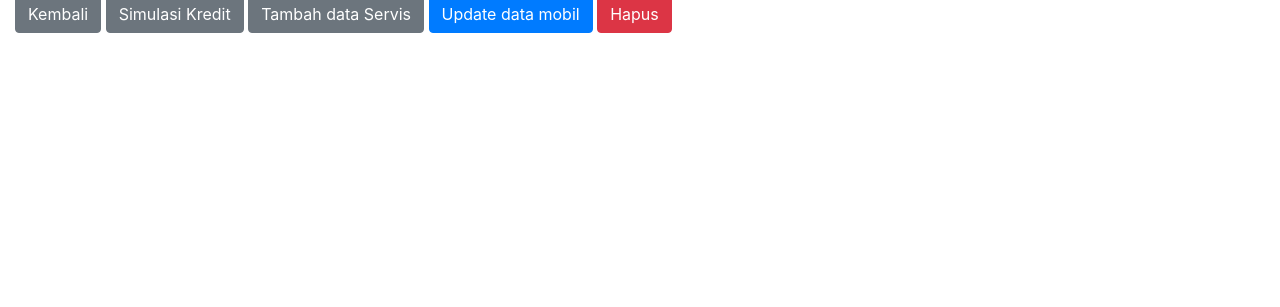
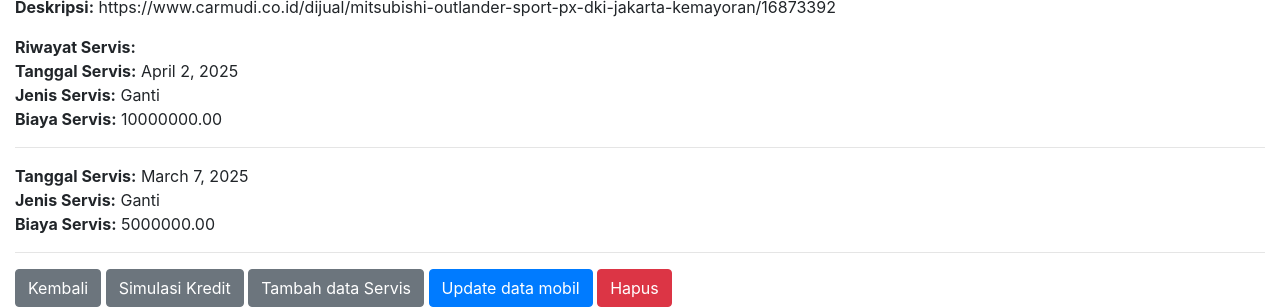
Before and after one commit to xarksy/carShowroom, a Django app: page /detail/4/ in a window 1280 px wide. Shown: the part 510-817 px from the top of the page. Before the commit the page ends 543 px from the top, so only its background shows below. Run offline with Django 5.2, Linux system fonts and the light colour scheme; data comes from the database, SQL or seed files in the repository; both versions use the stored data as it was after the commit; some libraries are stand-ins or nearby versions.

Commit message:
display riwayat servis

```diff
--- a/showroomCar/cars/forms.py
+++ b/showroomCar/cars/forms.py
@@ -27,7 +27,7 @@ class ServiceHistoryForm (forms.ModelForm):
     """
     class Meta:
         model = ServiceHistory
-        fields = ['id','mobil', 'tanggal_service', 'deskripsi', 'biaya']
+        fields = ['mobil', 'tanggal_service', 'deskripsi', 'biaya']
         widgets = {
             'tanggal_service': forms.DateInput(attrs={'type': 'date'}),
         }
--- a/showroomCar/cars/templates/cars/car_form.html
+++ b/showroomCar/cars/templates/cars/car_form.html
@@ -23,6 +23,7 @@
             </div>
         </div>
 
+        {% block content_form %}
         <form method="POST" enctype="multipart/form-data">
             {% csrf_token %} {{ form.non_field_errors }}
             {% for field in form  %}
@@ -31,7 +32,9 @@
             <div class="mb-3">
                 <button type="submit" class="btn btn-primary">Simpan</button>
                 <a href="{% url 'carList' %}" class="btn btn-secondary">Kembali</a>
+            </div>
         </form>
+        {% endblock content_form %}
     </div>
 
     <script src="https://code.jquery.com/jquery-3.2.1.slim.min.js"
--- a/showroomCar/cars/templates/cars/detail.html
+++ b/showroomCar/cars/templates/cars/detail.html
@@ -37,6 +37,21 @@
 
         </div>
 
+        <div class="mb-3">
+            <strong>Deskripsi:</strong> {{ car.deskripsi }}
+        </div>
+
+        <div class="mb-3">
+            <strong>Riwayat Servis:</strong><br>
+            {% comment %} {{ car.service_history }}<br> {% endcomment %}
+            {% for service in service_history %}
+                <strong>Tanggal Servis:</strong> {{ service.tanggal_service }}<br>
+                <strong>Jenis Servis:</strong> {{ service.deskripsi }}<br>
+                <strong>Biaya Servis:</strong> {{ service.biaya }}<br>
+                <hr>
+            {% endfor %}
+        </div>
+
         <a href="{% url 'carList' %}" class="btn btn-secondary">Kembali</a>
         <a href="{% url 'carList' %}" class="btn btn-secondary">Simulasi Kredit</a>
         <a href="{% url 'car_service' car.id %}" class="btn btn-secondary">Tambah data Servis</a>
--- a/showroomCar/cars/views.py
+++ b/showroomCar/cars/views.py
@@ -47,8 +47,10 @@ def detail_car(request, car_id):
     """
     # Fetch the car object using the provided car_id
     car = get_object_or_404(Cars, id=car_id)
+    service_history = car.service_histories.all()  # Fetch the service history entries for the car
     context = {
-        'car': car  # Pass the car object to the template for rendering
+        'car': car,  # Pass the car object to the template for rendering
+        'service_history': service_history  # Pass the service
     }
     # Render the template with the car details
     return render(request, 'cars/detail.html', context)
```
Also changed, not shown: showroomCar/cars/templates/cars/service_history_form.html (+13 -0 lines), showroomCar/db.sqlite3.
